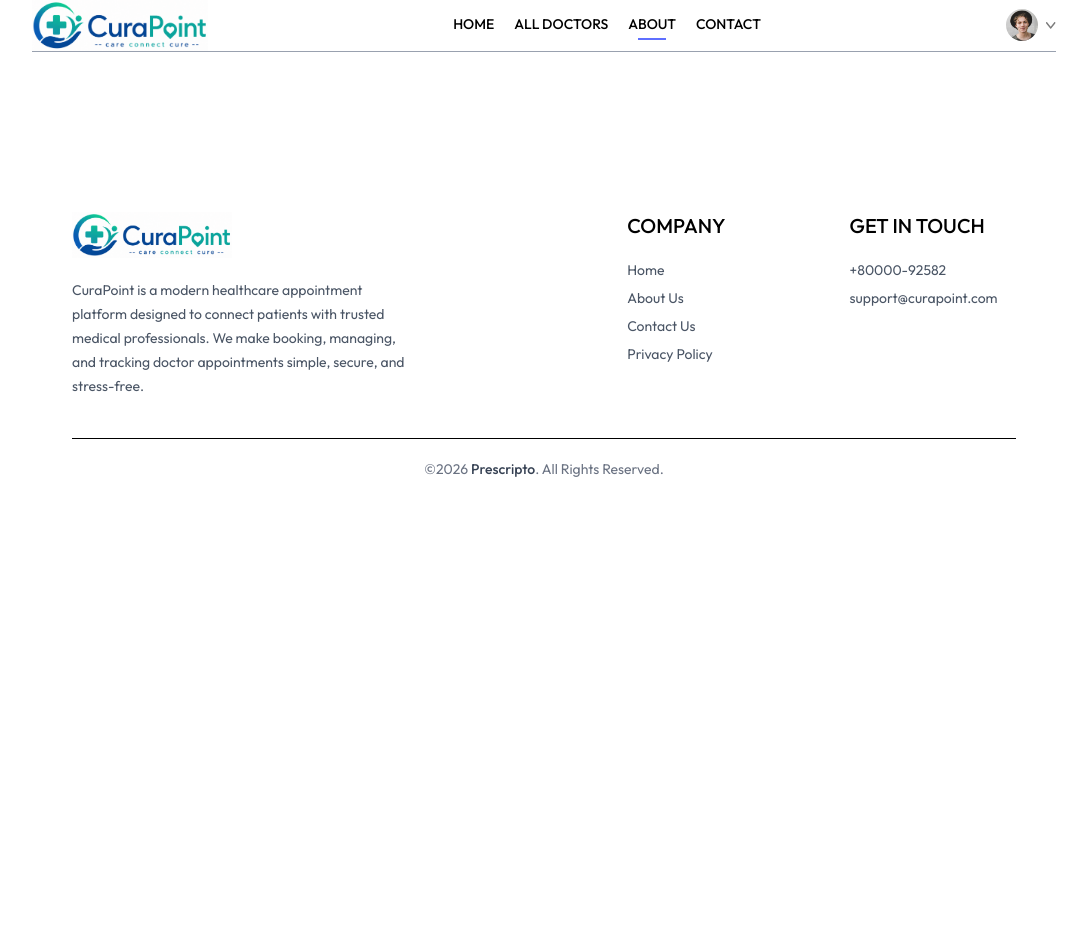
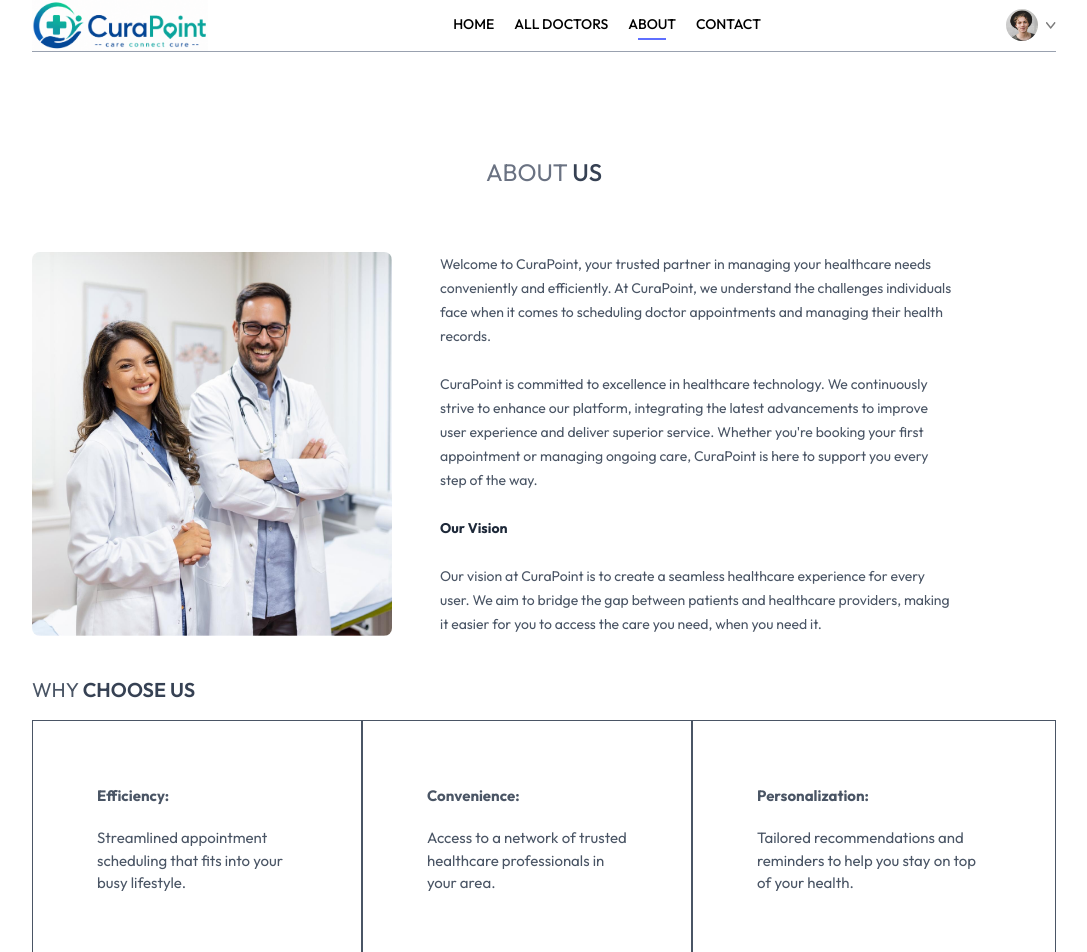
Before and after one commit to Lokesh-0805/CuraPoint, a React (Vite) app in the folder frontend/: page /about in a window 1280 px wide. Shown: the top 952 px of the page, without its empty margins (96-1183 px from the left). Before the commit the page ends 800 px from the top, so only its background shows below. Built offline with nearby package versions, Linux system fonts and the light colour scheme.

Commit message:
Contact Page added.

```diff
--- a/frontend/src/pages/About.jsx
+++ b/frontend/src/pages/About.jsx
@@ -1,11 +1,85 @@
-import React from 'react'
+import React from "react";
+import { assets } from "../assets/assets";
 
 const About = () => {
   return (
     <div>
+      {/* ---------- Heading ---------- */}
+      <div className="text-center text-2xl pt-10 text-gray-500 mt-10 md:my-16">
+        <p>
+          ABOUT <span className="text-gray-700 font-medium">US</span>
+        </p>
+      </div>
 
+      {/* ---------- About Section ---------- */}
+      <div className="my-10 flex flex-col md:flex-row gap-12">
+        <img
+          className="w-full md:max-w-[360px] rounded-lg"
+          src={assets.about_image}
+          alt="About CuraPoint"
+        />
+
+        <div className="flex flex-col justify-center gap-6 md:w-2/4 text-sm text-gray-600 leading-6">
+          <p>
+            Welcome to CuraPoint, your trusted partner in managing your
+            healthcare needs conveniently and efficiently. At CuraPoint, we
+            understand the challenges individuals face when it comes to
+            scheduling doctor appointments and managing their health records.
+          </p>
+
+          <p>
+            CuraPoint is committed to excellence in healthcare technology. We
+            continuously strive to enhance our platform, integrating the latest
+            advancements to improve user experience and deliver superior
+            service. Whether you're booking your first appointment or managing
+            ongoing care, CuraPoint is here to support you every step of the
+            way.
+          </p>
+
+          <b className="text-gray-800">Our Vision</b>
+
+          <p>
+            Our vision at CuraPoint is to create a seamless healthcare
+            experience for every user. We aim to bridge the gap between patients
+            and healthcare providers, making it easier for you to access the
+            care you need, when you need it.
+          </p>
+        </div>
+      </div>
+
+      {/* ---------- Why Choose Us ---------- */}
+      <div className="text-xl my-4 text-gray-600">
+        <p>
+          WHY <span className="text-gray-700 font-semibold">CHOOSE US</span>
+        </p>
+      </div>
+
+      <div className="flex flex-col md:flex-row mb-20">
+        {[
+          {
+            title: "Efficiency",
+            desc: "Streamlined appointment scheduling that fits into your busy lifestyle.",
+          },
+          {
+            title: "Convenience",
+            desc: "Access to a network of trusted healthcare professionals in your area.",
+          },
+          {
+            title: "Personalization",
+            desc: "Tailored recommendations and reminders to help you stay on top of your health.",
+          },
+        ].map((item, index) => (
+          <div
+            key={index}
+            className="border px-10 md:px-16 py-8 sm:py-16 flex flex-col gap-5 text-[15px] text-gray-600 hover:bg-primary hover:text-white transition-all duration-300 cursor-pointer"
+          >
+            <b>{item.title}:</b>
+            <p>{item.desc}</p>
+          </div>
+        ))}
+      </div>
     </div>
-  )
-}
+  );
+};
 
-export default About
+export default About;
--- a/frontend/src/pages/Contact.jsx
+++ b/frontend/src/pages/Contact.jsx
@@ -1,11 +1,65 @@
-import React from 'react'
+import React from "react";
+import { assets } from "../assets/assets";
 
 const Contact = () => {
   return (
     <div>
+      {/* ---------- Heading ---------- */}
+      <div className="text-center text-2xl pt-10 text-gray-500 mt-10 md:my-16">
+        <p>
+          CONTACT <span className="text-gray-700 font-semibold">US</span>
+        </p>
+      </div>
 
+      {/* ---------- Content ---------- */}
+      <div className="my-10 flex flex-col justify-center md:flex-row gap-10 mb-28 text-sm">
+        <img
+          className="w-full md:max-w-[360px] rounded-lg"
+          src={assets.contact_image}
+          alt="Contact us"
+        />
+
+        <div className="flex flex-col justify-center items-start gap-6">
+          <p className="font-semibold text-lg text-gray-600">OUR OFFICE</p>
+
+          <p className="text-gray-500 leading-6">
+            CuraPoint, PLA HISAR <br />
+            HARYANA, INDIA
+          </p>
+
+          <p className="text-gray-500 leading-6">
+            Tel:{" "}
+            <a
+              href="tel:+91 8000092582"
+              className="hover:text-primary transition"
+            >
+              +91 8000092582
+            </a>
+            <br />
+            Email:{" "}
+            <a
+              href="mailto:curapointcareer@gmail.com"
+              className="hover:text-primary transition"
+            >
+              curapointcareer@gmail.com
+            </a>
+          </p>
+
+          <p className="font-semibold text-lg text-gray-600">
+            CAREERS AT CURAPOINT
+          </p>
+
+          <p className="text-gray-500">
+            Learn more about our teams and job openings.
+          </p>
+
+          <button className="border border-black px-8 py-4 text-sm rounded hover:bg-black hover:text-white transition-all duration-300 cursor-pointer">
+            Explore Jobs
+          </button>
+        </div>
+      </div>
     </div>
-  )
-}
+  );
+};
 
-export default Contact
+export default Contact;
```
